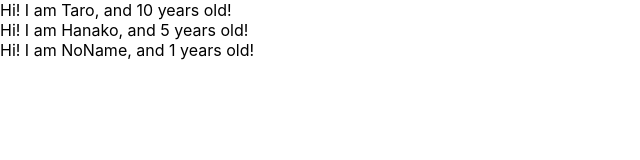
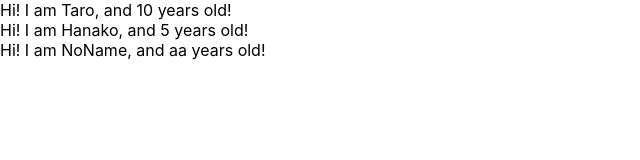
Before and after one commit to xSkulq/udemy-react-redux-crud-application, a React (Create React App) app: page / in a window 1280 px wide. Shown: the top 160 px of the page, without its empty margins (0-640 px from the left). Built offline with nearby package versions, Linux system fonts and the light colour scheme.

Commit message:
learn prop-types

```diff
--- a/src/App.js
+++ b/src/App.js
@@ -1,4 +1,5 @@
 import React from 'react';
+import PropTypes from 'prop-types';
 
 /*class App extends Component {
   render(){
@@ -15,7 +16,7 @@ const App = () => {
   const profiles = [
     { name: "Taro", age: 10},
     { name: "Hanako", age: 5},
-    { name: "NoName"}
+    { name: "NoName", age: 'aa'}
   ]
   return (
     <div>
@@ -32,8 +33,9 @@ const User = (props) => {
   return <div>Hi! I am {props.name}, and {props.age} years old! </div>
 }
 
-User.defaultProps = {
-  age: 1
+User.protoTypes = {
+  name: PropTypes.string,
+  age: PropTypes.number.isRequired
 }
 
 export default App;
```
